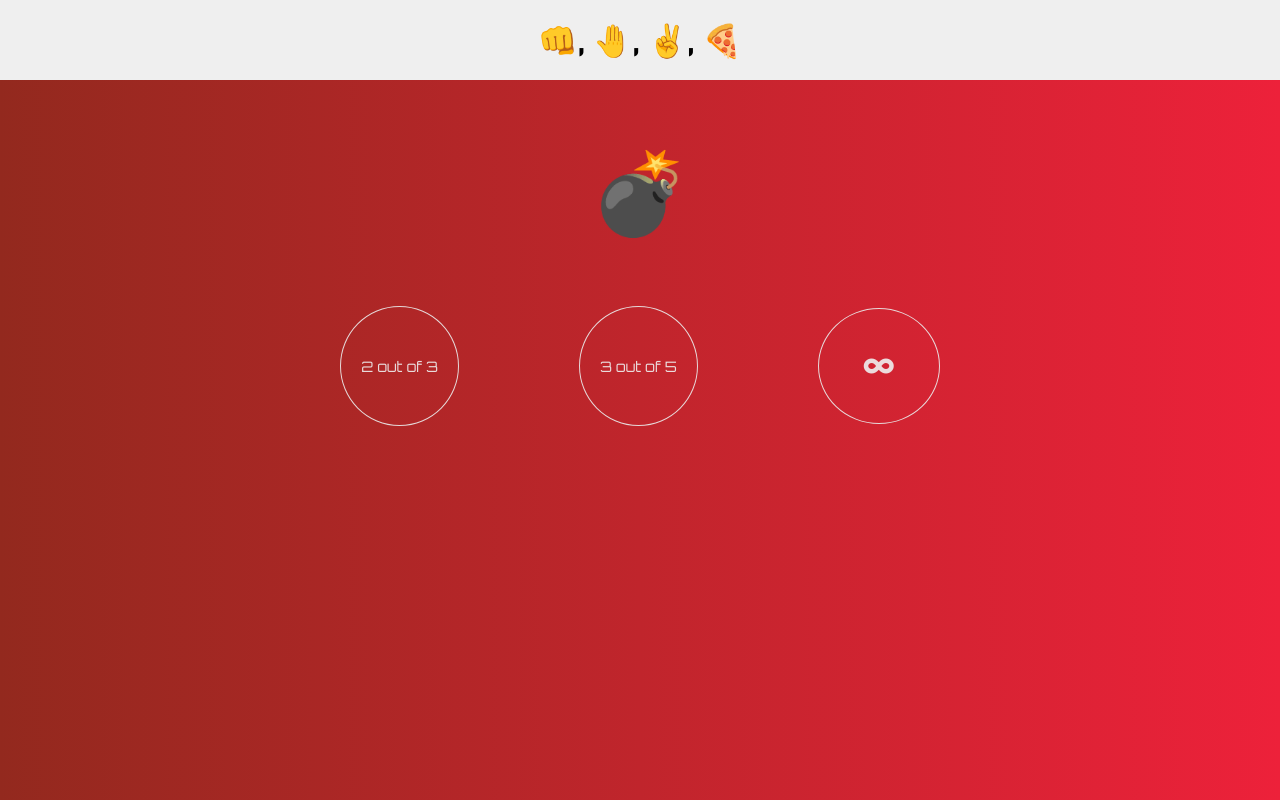
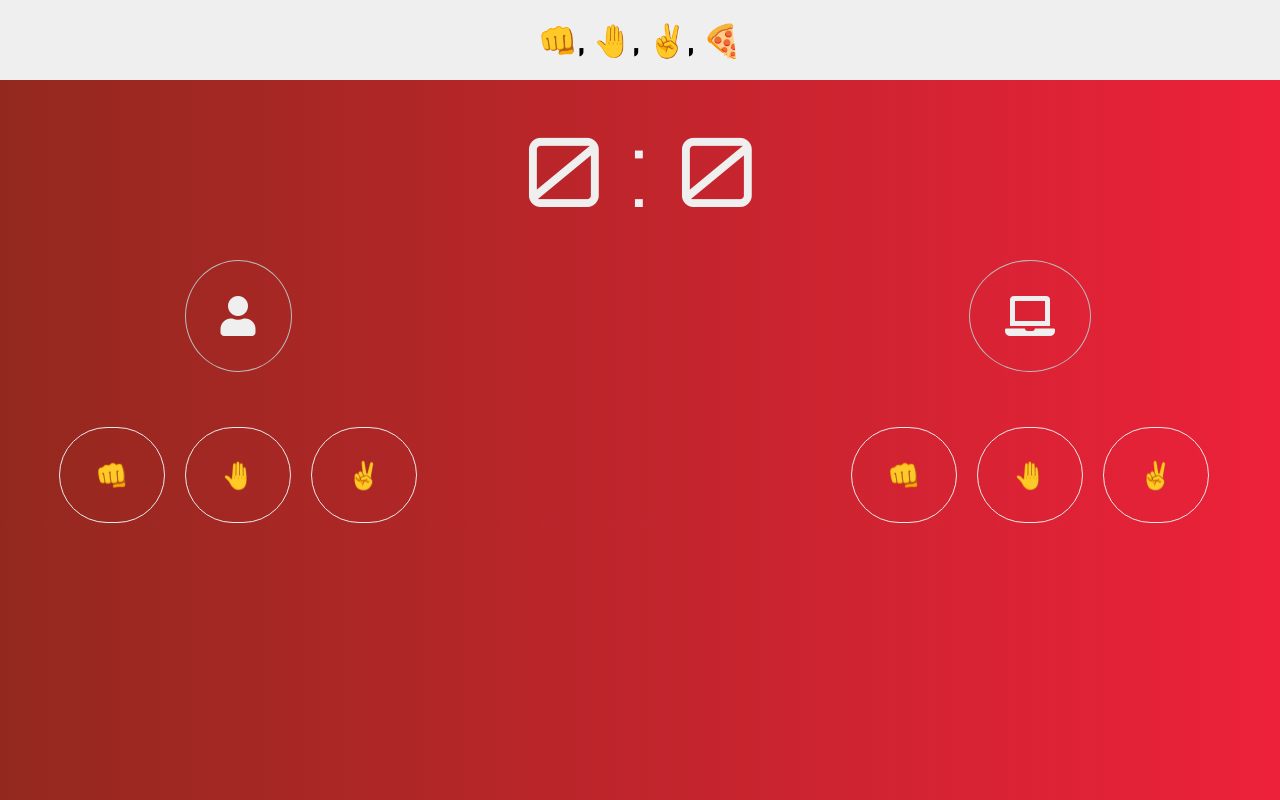
Before and after one commit to eduardoltorres/rock-paper-scissors, a plain HTML site: page index.html in a window 1280 px wide. Both pictures are taken after a click on the icon 878 px from the left and 366 px from the top of the page. Drawn offline with Linux system fonts and the light colour scheme.

Commit message:
add functionality to display and hide initial setup

```diff
--- a/app.js
+++ b/app.js
@@ -4,9 +4,19 @@ const computerOptions = document.querySelectorAll('.user-computer > .choices > s
 const userScore = document.querySelector('#userScore');
 const computerScore = document.querySelector('#computerScore');
 const resultMessage = document.querySelector('.message');
+const durationChoices = document.querySelectorAll('.initialSetup > .choices > li');
+const scoreBoard = document.querySelector('.scoreBoard');
+let gameDuration;
 let score = { userScore: 0, computerScore: 0 };
 
 // Functionality
+
+durationChoices.forEach(val => {
+  val.addEventListener('click', () => {
+    gameDuration = val.getAttribute('id');
+    scoreBoard.classList.add('active');
+  });
+});
 
 function resetScore() {
   score = { userScore: 0, computerScore: 0 };
--- a/index.html
+++ b/index.html
@@ -19,9 +19,9 @@
     <div class="initialSetup">
       <p id='bomb'>💣</p>
       <div class="choices">
-        <p id='2'>2 out of 3</p>
-        <p id='3'>3 out of 5</p>
-        <i id='0' class="fas fa-infinity"></i>
+        <li id='2'><p>2 out of 3</p></li>
+        <li id='3'><p>3 out of 5</p></li>
+        <li id='0'><i class="fas fa-infinity"></i></li>
       </div>
     </div>
 
--- a/style.css
+++ b/style.css
@@ -15,6 +15,10 @@ body {
   background: #ED213A;  /* fallback for old browsers */
   background: -webkit-linear-gradient(to right, #93291E, #ED213A);  /* Chrome 10-25, Safari 5.1-6 */
   background: linear-gradient(to right, #93291E, #ED213A); /* W3C, IE 10+/ Edge, Firefox 16+, Chrome 26+, Opera 12+, Safari 7+ */
+}
+
+li {
+  list-style: none;
 }
 
 h1 {
```
